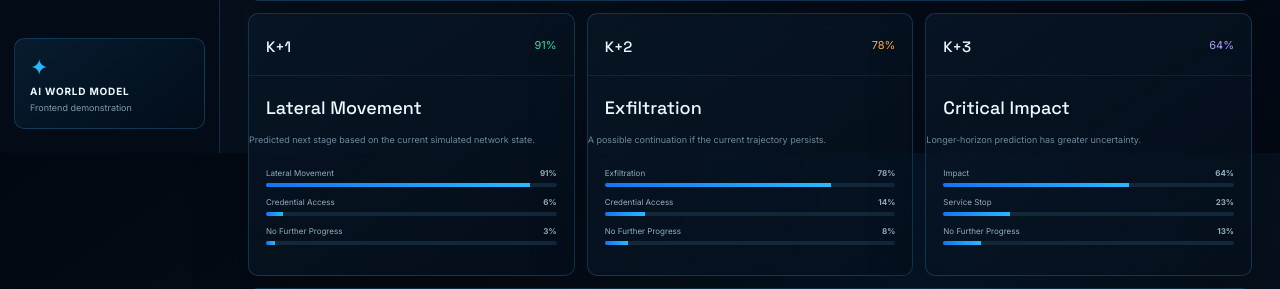
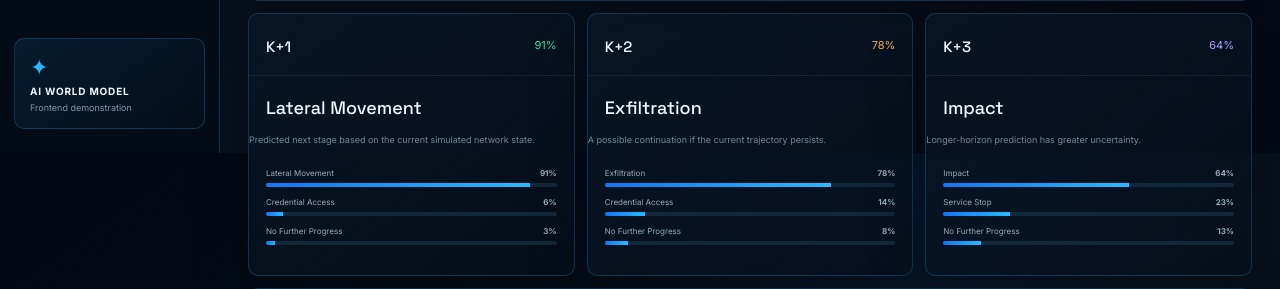
Before and after one commit to CoderHarshDew/PrognoSpect, a Python web app: template templates/trajectory.html in a window 1280 px wide. Shown: the part 647-936 px from the top of the page. Run offline with Jinja, Linux system fonts and the light colour scheme; the template is opened without the code that fills it, so the values that code supplies are empty.

Commit message:
change in trajectory

```diff
--- a/templates/trajectory.html
+++ b/templates/trajectory.html
@@ -45,7 +45,7 @@
   <section class="three-grid">
     <article class="panel"><div class="panel-head"><h2>K+1</h2><span class="confidence-high">91%</span></div><div class="forecast-stage">Lateral Movement</div><p class="muted">Predicted next stage based on the current simulated network state.</p><div class="prob-list"><div><span>Lateral Movement</span><b>91%</b><i><em style="width:91%"></em></i></div><div><span>Credential Access</span><b>6%</b><i><em style="width:6%"></em></i></div><div><span>No Further Progress</span><b>3%</b><i><em style="width:3%"></em></i></div></div></article>
     <article class="panel"><div class="panel-head"><h2>K+2</h2><span class="confidence-mid">78%</span></div><div class="forecast-stage">Exfiltration</div><p class="muted">A possible continuation if the current trajectory persists.</p><div class="prob-list"><div><span>Exfiltration</span><b>78%</b><i><em style="width:78%"></em></i></div><div><span>Credential Access</span><b>14%</b><i><em style="width:14%"></em></i></div><div><span>No Further Progress</span><b>8%</b><i><em style="width:8%"></em></i></div></div></article>
-    <article class="panel"><div class="panel-head"><h2>K+3</h2><span class="confidence-low">64%</span></div><div class="forecast-stage">Critical Impact</div><p class="muted">Longer-horizon prediction has greater uncertainty.</p><div class="prob-list"><div><span>Impact</span><b>64%</b><i><em style="width:64%"></em></i></div><div><span>Service Stop</span><b>23%</b><i><em style="width:23%"></em></i></div><div><span>No Further Progress</span><b>13%</b><i><em style="width:13%"></em></i></div></div></article>
+    <article class="panel"><div class="panel-head"><h2>K+3</h2><span class="confidence-low">64%</span></div><div class="forecast-stage">Impact</div><p class="muted">Longer-horizon prediction has greater uncertainty.</p><div class="prob-list"><div><span>Impact</span><b>64%</b><i><em style="width:64%"></em></i></div><div><span>Service Stop</span><b>23%</b><i><em style="width:23%"></em></i></div><div><span>No Further Progress</span><b>13%</b><i><em style="width:13%"></em></i></div></div></article>
   </section>
   <section class="panel timeline-panel"><div class="panel-head"><div><span class="panel-kicker">ATTACK PROGRESSION</span><h2>Stage Timeline</h2></div></div><div class="timeline"><div class="time-item done"><span>✓</span><b>Initial Access</b><small>Observed</small></div><div class="time-line"></div><div class="time-item done"><span>✓</span><b>Discovery</b><small>Current</small></div><div class="time-line active"></div><div class="time-item active"><span>2</span><b>Lateral Movement</b><small>K+1</small></div><div class="time-line"></div><div class="time-item future"><span>3</span><b>Exfiltration</b><small>K+2</small></div><div class="time-line"></div><div class="time-item future"><span>4</span><b> Impact</b><small>K+3</small></div></div></section>
 </main><script src="../static/js/app.js"></script></body></html>
```
